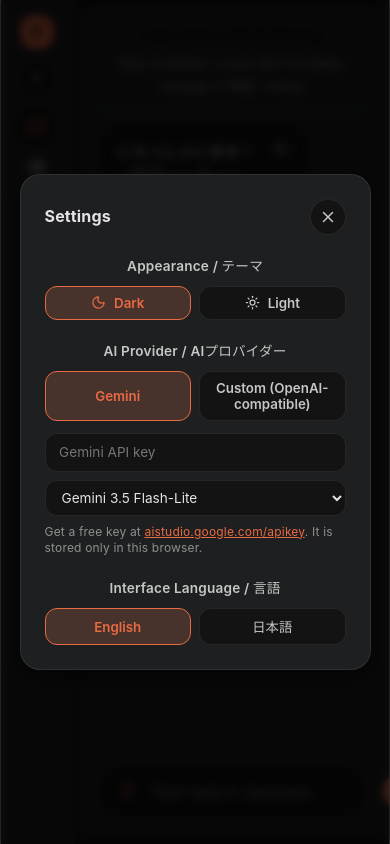
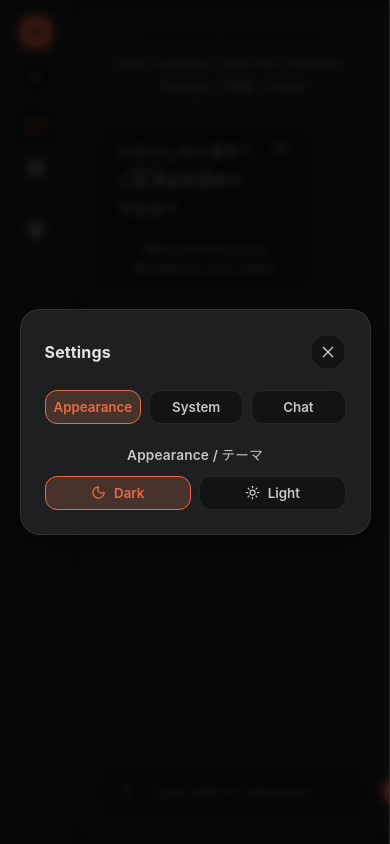
Before and after one commit to arvin-arvin/taiwa-og, a React (Vite) app: page / in a window 390 px wide. Both pictures are taken after a click on the button 36 px from the left and 229 px from the top of the page. Built offline with nearby package versions, Linux system fonts and the light colour scheme.

Commit message:
settings modal change to grid and adding tabs, added chat tab for showing furigana and eng translation

```diff
--- a/src/App.css
+++ b/src/App.css
@@ -1247,3 +1247,30 @@ rt {
   text-align: left;
   line-height: 1.9;
 }
+
+/* Phones: the sidebar becomes a slim rail that opens over the chat */
+@media (max-width: 720px) {
+  .dashboard-grid {
+    padding-left: 72px;
+  }
+
+  .side-panel {
+    position: fixed;
+    top: 0;
+    bottom: 0;
+    left: 0;
+    z-index: 50;
+    width: min(85vw, 320px);
+    box-shadow: 0 0 24px rgba(0, 0, 0, 0.5);
+  }
+
+  .side-panel.collapsed {
+    width: 72px;
+    box-shadow: none;
+  }
+}
+
+
+.hide-furigana rt {
+  display: none;
+}
--- a/src/App.jsx
+++ b/src/App.jsx
@@ -83,6 +83,25 @@ export default function App() {
   // Settings & System State
   const [systemLang, setSystemLang] = useState(() => localStorage.getItem('systemLang') || 'en');
   const [showSettings, setShowSettings] = useState(false);
+  const [settingsTab, setSettingsTab] = useState('appearance');
+
+    const [display, setDisplay] = useState(() => {
+    const defaults = { showTranslation: true, showFurigana: true };
+    try {
+      return { ...defaults, ...JSON.parse(localStorage.getItem('taiwa.display.v1')) };
+    } catch {
+      return defaults;
+    }
+  });
+
+  useEffect(() => {
+    try {
+      localStorage.setItem('taiwa.display.v1', JSON.stringify(display));
+    } catch {
+      // storage unavailable, ignore
+    }
+  }, [display]);
+
   const [sidebarCollapsed, setSidebarCollapsed] = useState(() => {
     try {
       const saved = localStorage.getItem('sidebarCollapsed');
@@ -397,7 +416,7 @@ useEffect(() => {
   });
 
   return (
-    <div className="app-container">
+        <div className={`app-container ${display.showFurigana ? '' : 'hide-furigana'}`}>
       {/* 1. Header fixed at the very top */}
             {/* Sidebar + main area */}
       <div className="dashboard-grid">
@@ -680,7 +699,7 @@ useEffect(() => {
                       </button>
                     </div>
 
-                    {msg.translation && (
+                     {msg.translation && display.showTranslation && (
                       <div className="translation-text">{msg.translation}</div>
                     )}
                   </div>
@@ -1048,9 +1067,28 @@ useEffect(() => {
         </button>
       </div>
 
+            {/* Tabs */}
+      <div style={{ display: 'grid', gridTemplateColumns: '1fr 1fr 1fr', gap: '0.5rem', marginBottom: '1.25rem' }}>
+        {[
+          ['appearance', 'Appearance'],
+          ['system', 'System'],
+          ['chat', 'Chat'],
+        ].map(([key, label]) => (
+          <button
+            key={key}
+            type="button"
+            className={`lang-btn ${settingsTab === key ? 'active' : ''}`}
+            onClick={() => setSettingsTab(key)}
+          >
+            {label}
+          </button>
+        ))}
+      </div>
+
       {/* Settings Options */}
       <div style={{ display: 'flex', flexDirection: 'column', gap: '1.25rem' }}>
-        {/* Appearance / Theme */}
+                {/* Appearance / Theme */}
+        {settingsTab === 'appearance' && (
         <div>
           <label style={{ display: 'block', fontSize: '0.85rem', fontWeight: 600, color: 'var(--text-secondary)', marginBottom: '0.5rem' }}>
             Appearance / テーマ
@@ -1075,9 +1113,12 @@ useEffect(() => {
               Light
             </button>
           </div>
-        </div>
+                </div>
+        )}
 
-              {/* AI Provider */}
+        {settingsTab === 'system' && (
+        <>
+        {/* AI Provider */}
         <div>
           <label style={{ display: 'block', fontSize: '0.85rem', fontWeight: 600, color: 'var(--text-secondary)', marginBottom: '0.5rem' }}>
             AI Provider / AIプロバイダー
@@ -1193,6 +1234,25 @@ useEffect(() => {
             </button>
           </div>
         </div>
+        </>
+        )}
+        {settingsTab === 'chat' && (
+          <div className="checkbox-group">
+            {[
+              ['showTranslation', 'Show English translation / 英訳を表示'],
+              ['showFurigana', 'Show furigana / ふりがなを表示'],
+            ].map(([key, label]) => (
+              <label key={key} className="checkbox-label">
+                <input
+                  type="checkbox"
+                  checked={display[key]}
+                  onChange={(e) => setDisplay((d) => ({ ...d, [key]: e.target.checked }))}
+                />
+                {label}
+              </label>
+            ))}
+          </div>
+        )}
       </div>
     </div>
   </div>
```
